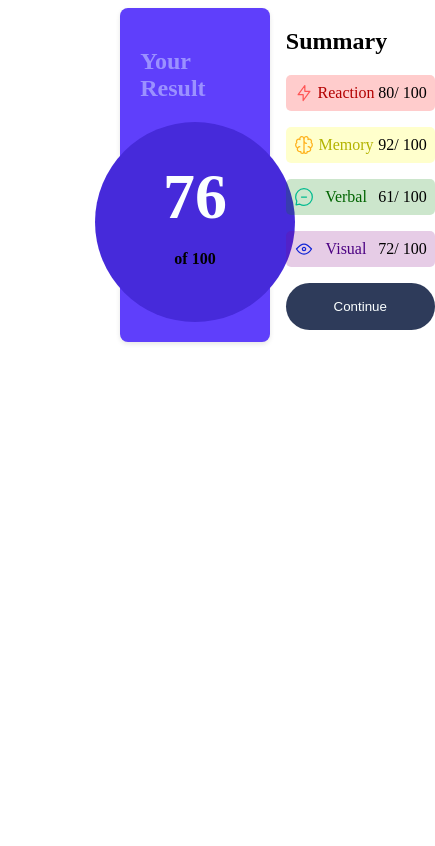
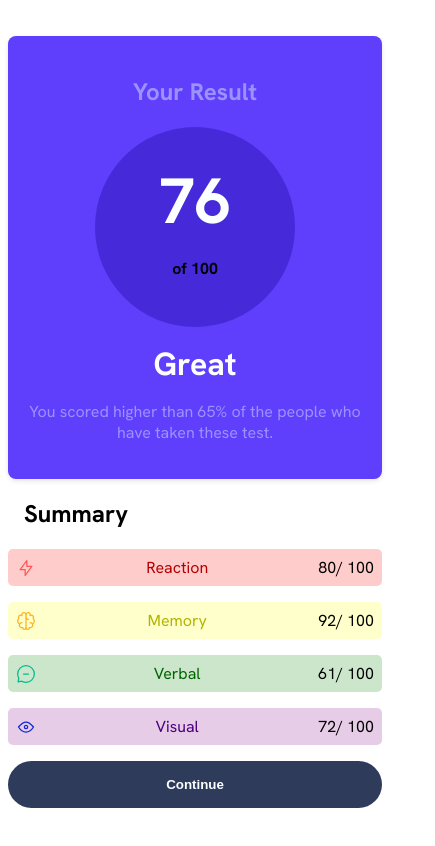
Before and after one commit to AbbyHumphreys/results_summary_component, a React (Create React App) app: page / in a window 390 px wide. Shown: the top 846 px of the page, 435 px wide, since content can reach past the window. Built offline with nearby package versions, Linux system fonts and the light colour scheme.

Commit message:
style: breakpoints

```diff
--- a/src/components/Card.jsx
+++ b/src/components/Card.jsx
@@ -6,6 +6,8 @@ export default function Card () {
             <div className="card">
                 <h2 className="card-header">Your Result</h2>
                 <Circle />
+                <h1>Great</h1>
+                <p className="score-paragraph">You scored higher than 65% of the people who have taken these test.</p>
             </div>
         </>
     )
--- /dev/null
+++ b/src/components/_variables.sass
@@ -0,0 +1,12 @@
+// variables
+
+$primary-color: #5f3ffb
+$secondary-color: #462ada
+$tertiary-color: #fbffff
+$heading-color: #9b91ff
+
+$button-bg-color: #2e3b5a
+$button-hover-bg-color: #5f3ffb
+
+$breakpoint-small: 400px
+$breakpoint-medium: 1000px
--- a/src/components/styles.sass
+++ b/src/components/styles.sass
@@ -1,27 +1,42 @@
+@use '_variables' as *
+
 .container
-    display: flex
-    max-width: 40%
-    margin: auto
+  display: flex
+  flex-direction: row
+  width: 40%
+  margin: auto
+  justify-content: center
+  align-items: center
+  height: 100vh
+
+  @media (max-width: $breakpoint-medium)
+    width: 60%
+    flex-direction: column
+
+  @media (max-width: $breakpoint-small)
+    width: 100%
+    flex-direction: column
 
 .small-container
-    width: 100%
-    flex-direction: column
+  width: 100%
+  flex-direction: column
 
 .card
   display: flex
   flex-direction: column
   align-items: center
-  background-color: #5f3ffb
+  background-color: $primary-color
   border-radius: 8px
   padding: 20px
   box-shadow: 0 2px 5px rgba(0, 0, 0, 0.1)
   width: 100%
 
-.card-header
-  color: #9b91ff
+.card-header, .score-paragraph
+  color: $heading-color
+  text-align: center
 
 .circle
-  background-color: #462ada
+  background-color: $secondary-color
   width: 200px
   height: 200px
   border-radius: 50%
@@ -30,21 +45,29 @@
   align-items: center
   justify-content: center
   font-weight: 700
+  margin-bottom: 1rem
 
 .score-average
   font-size: 4rem
   margin: 0rem
-  color: #fbffff
-
+  color: $tertiary-color
 
 .rating-container
-    display: flex
-    width: 100%
-    justify-content: space-between
-    align-items: center
-    margin: 1rem
-    padding: 0.5rem
-    border-radius: 5px
+  display: flex
+  width: 100%
+  justify-content: space-between
+  align-items: center
+  margin: 1rem
+  padding: 0.5rem
+  border-radius: 5px
+
+  @media (max-width: $breakpoint-small)
+    margin-right: 0
+    margin-left: 0
+
+h1
+  margin: 0
+  color: $tertiary-color
 
 button
   width: 100%
@@ -52,8 +75,17 @@ button
   border: none
   padding: 1rem
   border-radius: 30px
-  background-color: #2e3b5a
-  color: #fbffff
+  background-color: $button-bg-color
+  color: $tertiary-color
+  font-weight: 700
+
+  &:hover
+    background-color: $button-hover-bg-color
+
+  @media (max-width: $breakpoint-small)
+    margin-right: 0
+    margin-left: 0
+    margin-bottom: 1rem
 
 .rating-icon, .rating-text
   color: inherit
--- a/src/styles/main.sass
+++ b/src/styles/main.sass
@@ -1,12 +1,10 @@
 @import '../components/styles.sass'
+@import url('https://fonts.googleapis.com/css2?family=Hanken+Grotesk:ital,wght@0,100..900;1,100..900&display=swap')
 
 *,
 *::before,
 *::after
   box-sizing: border-box
 
-@font-face
-    font-family: 'HankenGrotesk'
-    src: url('/assets/fonts/HankenGrotesk-VariableFont_wght.ttf') format('truetype')
-    font-weight: normal
-    font-style: normal
+body
+  font-family: 'Hanken Grotesk', sans-serif
```
